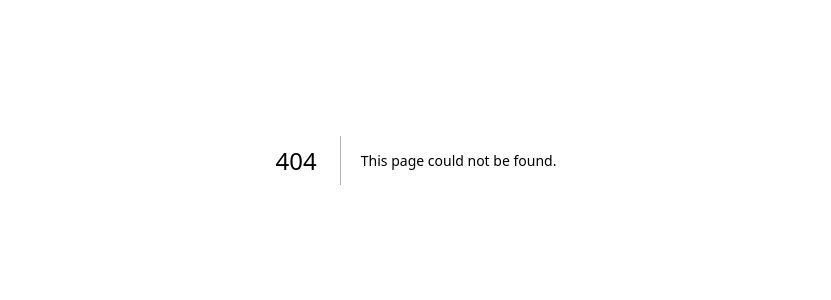
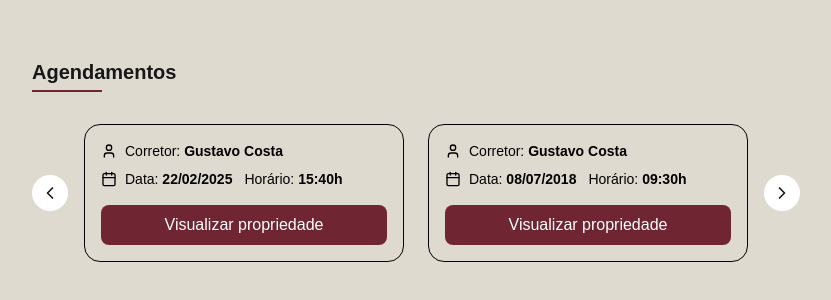
Before and after one commit to gstSenai/Projeto-Final-MI75, a Next.js app in the folder front-end-imobiliaria/: page /agendamentosUser in a window 1280 px wide. Before the commit this address had no page. Shown: the part 240-540 px from the top of the page, without its empty margins (224-1055 px from the left). Built offline with nearby package versions, Linux system fonts and the light colour scheme.

Commit message:
agendamentos perfil finalizado

```diff
--- a/front-end-imobiliaria/package.json
+++ b/front-end-imobiliaria/package.json
@@ -10,6 +10,7 @@
   },
   "dependencies": {
     "@tanstack/react-table": "^8.21.2",
+    "lucide-react": "^0.477.0",
     "next": "15.1.7",
     "react": "^19.0.0",
     "react-dom": "^19.0.0",
--- /dev/null
+++ b/front-end-imobiliaria/src/app/agendamentosUser/page.tsx
@@ -0,0 +1,9 @@
+import AgendamentosUsuario from "@/components/AgendamentosPerfil/descricaoCard/Appointments";
+
+export default function Home() {
+  return (
+    <main className="bg-[#DFDAD0] min-h-screen flex items-center justify-center">
+      <AgendamentosUsuario />
+    </main>
+  );
+}
--- a/front-end-imobiliaria/src/app/page.tsx
+++ b/front-end-imobiliaria/src/app/page.tsx
@@ -11,11 +11,13 @@ const montserrat = Montserrat({
 import Botao from '@/components/Botao';
 import Image from 'next/image';
 import Link from 'next/link'
+import Agendamento from './agendamentosUser/page'
 
 export default function PaginaEditor() {
     return (
         <div>
            <Link href="./perfilUsuario">Perfil</Link>
+           <Link href="./agendamentosUser">Agendamentos</Link>
         </div>
 
 
--- a/front-end-imobiliaria/src/app/perfilUsuario/page.tsx
+++ b/front-end-imobiliaria/src/app/perfilUsuario/page.tsx
@@ -4,7 +4,7 @@ import { FaPhoneAlt, FaEnvelope } from 'react-icons/fa';
 
 export default function PerfilUsuario() {
     return (
-        <div className="flex bg-[#B1ACA2] p-6 rounded h-[300px] -lg shadow-lg gap-10 max-w-2x1 mx-auto w-[70%]">
+        <div className="flex bg-[#DFDAD0] p-6 rounded h-[300px] -lg shadow-lg gap-10 max-w-2x1 mx-auto w-[70%]">
             <div className='flex flex-col items-center text-center w-[50%]'>
                 <img
                     src="/images/user.jpg"
--- /dev/null
+++ b/front-end-imobiliaria/src/components/AgendamentosPerfil/card/AppointmentCard.tsx
@@ -0,0 +1,30 @@
+import { Calendar, User } from "lucide-react";
+
+interface AppointmentCardProps {
+  corretor: string;
+  data: string;
+  horario: string;
+}
+
+export default function AppointmentCard({ corretor, data, horario }: AppointmentCardProps) {
+  return (
+    <div className="border border-black rounded-2xl  p-4  flex flex-col items-start w-80">
+      <div className="flex items-center gap-2 text-black mb-2">
+        <User size={16} />
+        <span className="text-sm">Corretor: <strong>{corretor}</strong></span>
+      </div>
+      <div className="flex gap-3">
+        <div className="flex items-center gap-2 text-black">
+          <Calendar size={16} />
+          <span className="text-sm">Data: <strong>{data}</strong></span>
+        </div>
+        <div className="flex items-center gap-2 text-black ">
+          <span className="text-sm">Horário: <strong>{horario}</strong></span>
+        </div>
+      </div>
+      <button className="mt-4 bg-[#702632] text-white px-4 py-2 rounded-lg w-full hover:bg-red-800 transition">
+        Visualizar propriedade
+      </button>
+    </div>
+  );
+}
--- /dev/null
+++ b/front-end-imobiliaria/src/components/AgendamentosPerfil/descricaoCard/Appointments.tsx
@@ -0,0 +1,28 @@
+import AppointmentCard from "../card/AppointmentCard";
+import { ChevronLeft, ChevronRight } from "lucide-react";
+
+const appointments = [
+  { corretor: "Gustavo Costa", data: "22/02/2025", horario: "15:40h" },
+  { corretor: "Gustavo Costa", data: "08/07/2018", horario: "09:30h" },
+];
+
+export default function Appointments() {
+  return (
+    <div className=" py-10 px-6">
+      <h2 className="mb-6 relative text-xl font-semibold pb-2 after:content-[''] after:block after:w-16 after:h-[2px] after:w-[70px] after:bg-[#702632] after:mt-1">Agendamentos</h2>
+      <div className="flex items-center gap-4">
+        <button className="p-2 rounded-full bg-white hover:bg-gray-400 transition">
+          <ChevronLeft size={20} />
+        </button>
+        <div className="flex gap-6">
+          {appointments.map((appointment, index) => (
+            <AppointmentCard key={index} {...appointment} />
+          ))}
+        </div>
+        <button className="p-2 rounded-full bg-white hover:bg-gray-400 transition">
+          <ChevronRight size={20} />
+        </button>
+      </div>
+    </div>
+  );
+}
```
Also changed, not shown: 1 other file (tests, documents, lock files or other folders).
